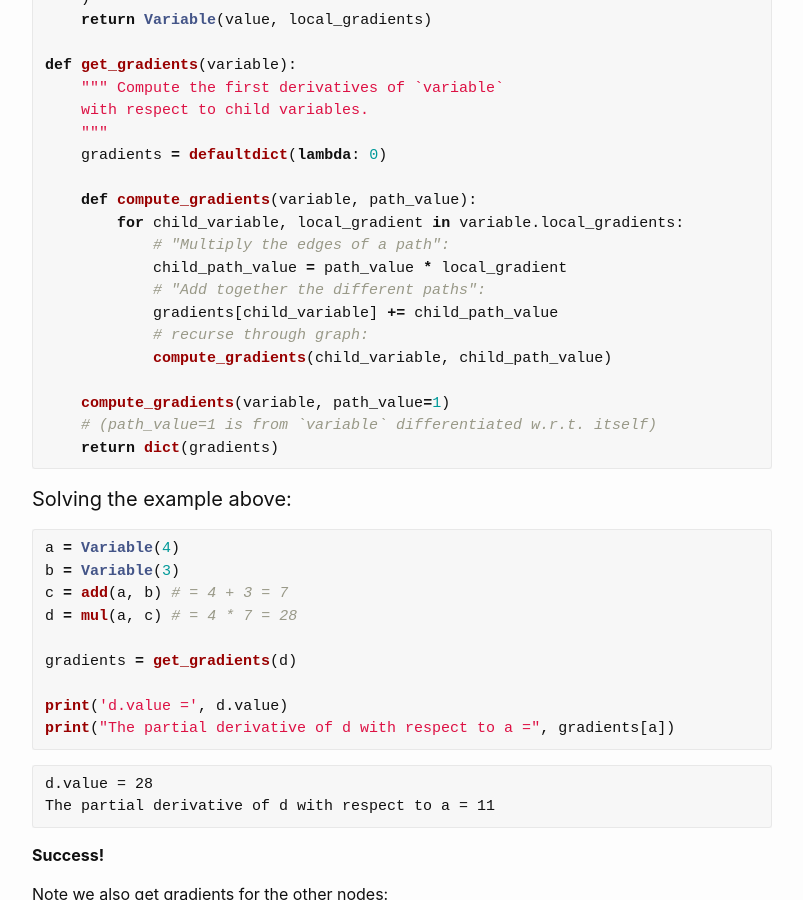
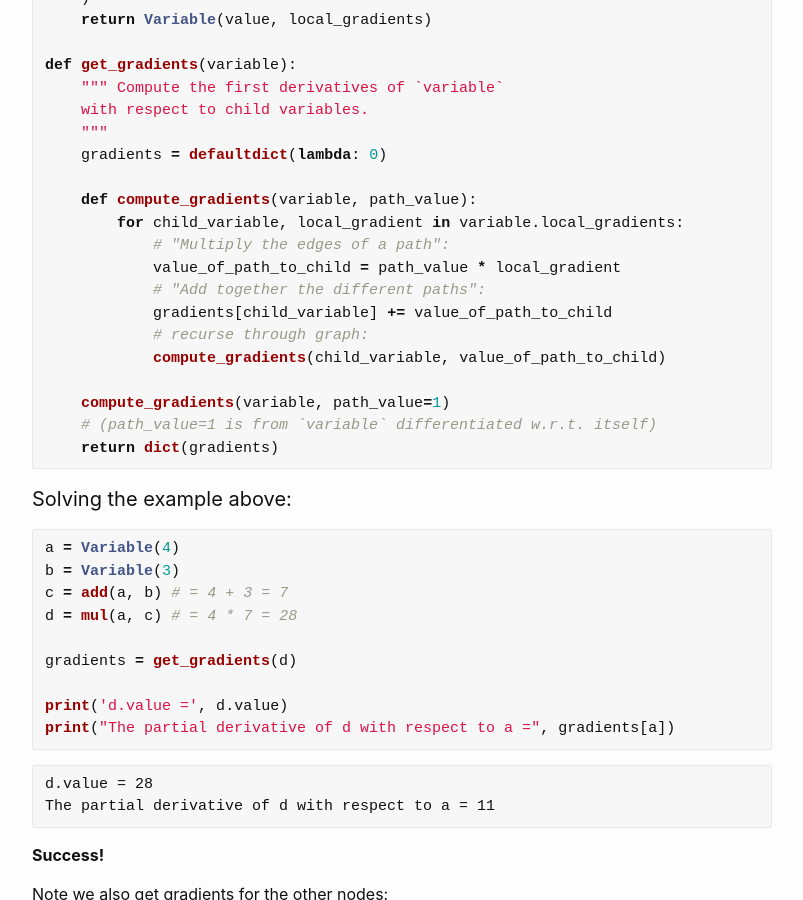
Before and after one commit to sradc/sradc.github.io, a Jekyll site: the page built from _posts/2020-06-11-autodiff.md, in a window 1280 px wide and 900 px high, scrolled down 4641 px. Shown: the whole window, without its empty margins (238-1041 px from the left). Built offline with Jekyll 4.4.1, drawn with Linux system fonts in a browser that asks for light colours; formulas are drawn with MathJax 3; comment, search, counter and statistics services are not loaded; some of the changed text lies outside the part shown.

```diff
--- a/_posts/2020-06-11-autodiff.md
+++ b/_posts/2020-06-11-autodiff.md
@@ -182,11 +182,11 @@ def get_gradients(variable):
     def compute_gradients(variable, path_value):
         for child_variable, local_gradient in variable.local_gradients:
             # "Multiply the edges of a path":
-            child_path_value = path_value * local_gradient
+            value_of_path_to_child = path_value * local_gradient
             # "Add together the different paths":
-            gradients[child_variable] += child_path_value
+            gradients[child_variable] += value_of_path_to_child
             # recurse through graph:
-            compute_gradients(child_variable, child_path_value)
+            compute_gradients(child_variable, value_of_path_to_child)
 
     compute_gradients(variable, path_value=1)
     # (path_value=1 is from `variable` differentiated w.r.t. itself)
@@ -572,11 +572,11 @@ def get_gradients(variable):
     def compute_gradients(variable, path_value):
         for child_variable, multiply_by_edge in variable.local_gradients:
             # "Multiply the edges of a path":
-            child_path_value = multiply_by_edge(path_value)  # Now a function is used here.
+            value_of_path_to_child = multiply_by_edge(path_value)  # Now a function is used here.
             # "Add together the different paths":
-            gradients[child_variable] += child_path_value
+            gradients[child_variable] += value_of_path_to_child
             # recurse through graph:
-            compute_gradients(child_variable, child_path_value)
+            compute_gradients(child_variable, value_of_path_to_child)
 
     compute_gradients(variable, path_value=ONE)  # Now path_value is a Variable.
     # (path_value=1 is from `variable` differentiated w.r.t. itself)
```
Also changed, not shown: other parts of _posts/2020-06-11-autodiff.md (+1 -1 lines).
